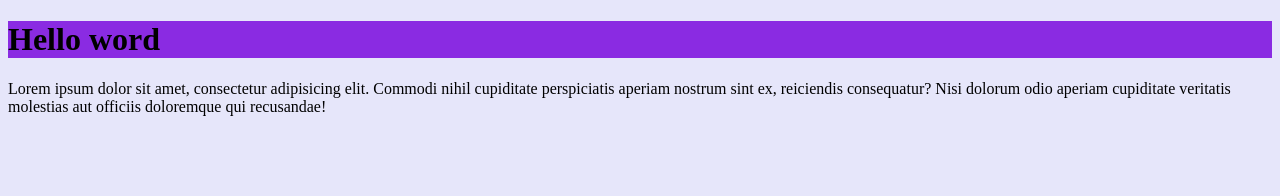
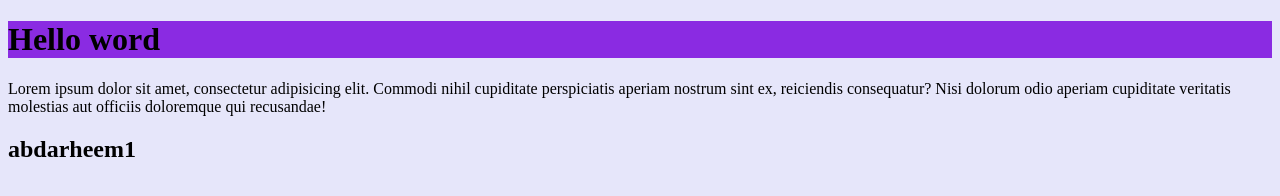
Before and after one commit to abdarheemfarhen/respons, a plain HTML site: page index.html in a window 1280 px wide. Drawn offline with Linux system fonts and the light colour scheme.

Commit message:
add abdarheem1

```diff
--- a/index.html
+++ b/index.html
@@ -9,5 +9,6 @@
 <body>
     <h1>Hello word</h1>
     Lorem ipsum dolor sit amet, consectetur adipisicing elit. Commodi nihil cupiditate perspiciatis aperiam nostrum sint ex, reiciendis consequatur? Nisi dolorum odio aperiam cupiditate veritatis molestias aut officiis doloremque qui recusandae!
+    <h2>abdarheem1</h2>
 </body>
 </html>
```
